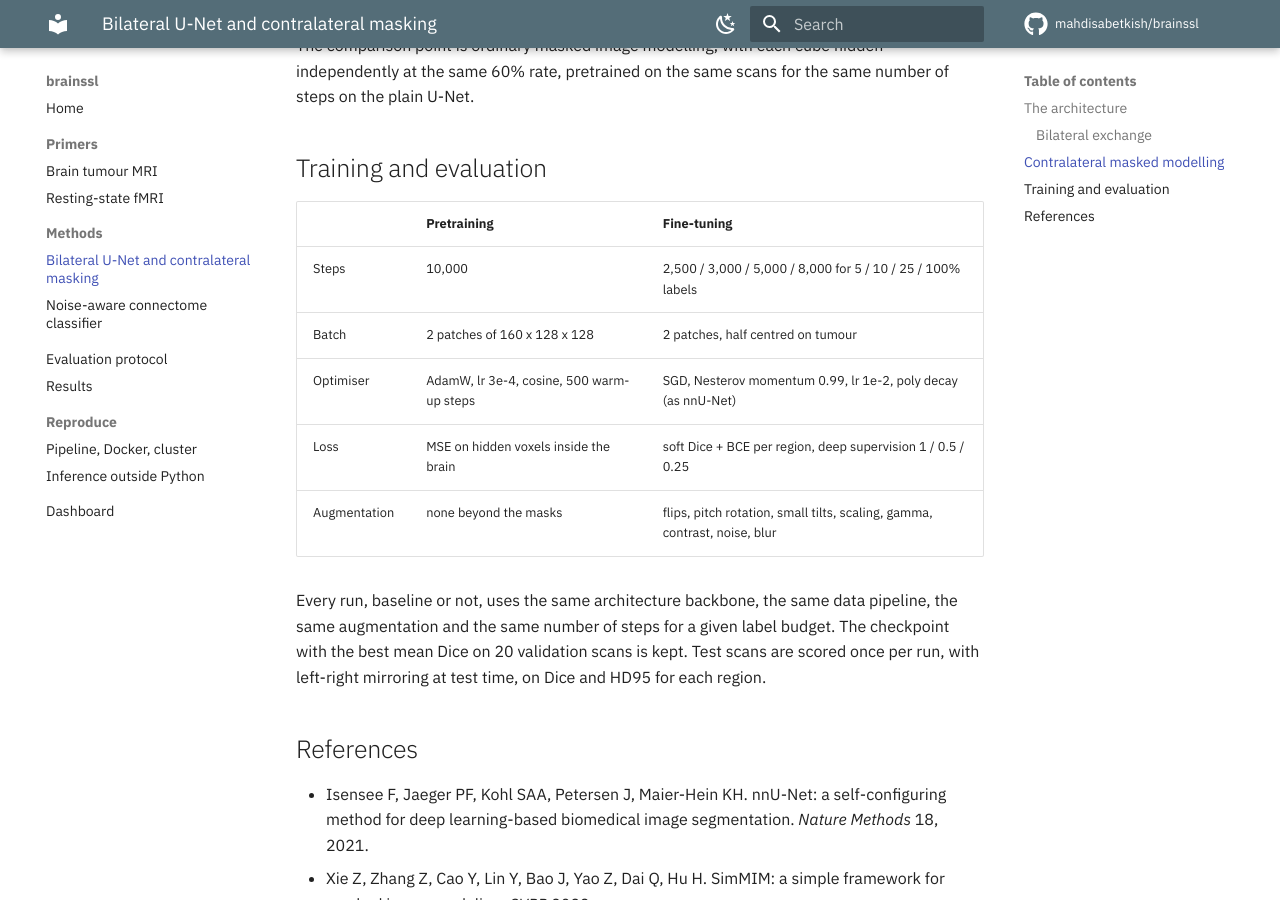
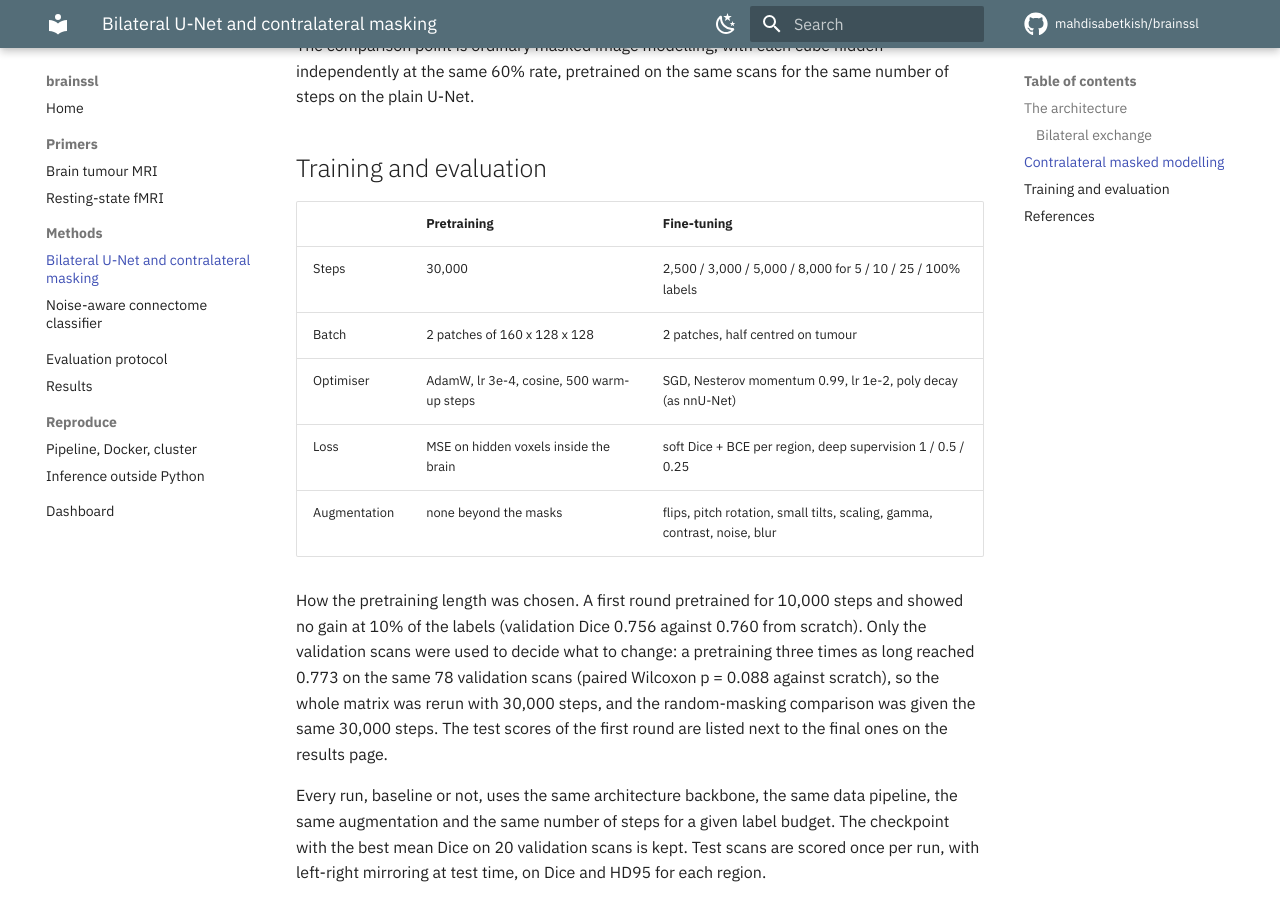
Before and after one commit to mahdisabetkish/brainssl, an MkDocs documentation site: the page built from docs/methods/smri.md, in a window 1280 px wide and 900 px high, scrolled down 2014 px. Built offline with MkDocs 1.6.1 and Material for MkDocs 9.7.7, drawn with Linux system fonts in a browser that asks for light colours; comment, search, counter and statistics services are not loaded.

Commit message:
Pretrain for 30,000 steps and rerun the label-budget matrix
The first round, with 10,000 pretraining steps, gave no gain at 10% of the
labels. A pretraining three times as long was tried on the validation scans
only (0.773 against 0.760 from scratch) and the whole matrix was rerun with
it, giving the random-masking comparison the same 30,000 steps.

```diff
--- a/docs/methods/smri.md
+++ b/docs/methods/smri.md
@@ -92,11 +92,20 @@ number of steps on the plain U-Net.
 
 | | Pretraining | Fine-tuning |
 |---|---|---|
-| Steps | 10,000 | 2,500 / 3,000 / 5,000 / 8,000 for 5 / 10 / 25 / 100% labels |
+| Steps | 30,000 | 2,500 / 3,000 / 5,000 / 8,000 for 5 / 10 / 25 / 100% labels |
 | Batch | 2 patches of 160 x 128 x 128 | 2 patches, half centred on tumour |
 | Optimiser | AdamW, lr 3e-4, cosine, 500 warm-up steps | SGD, Nesterov momentum 0.99, lr 1e-2, poly decay (as nnU-Net) |
 | Loss | MSE on hidden voxels inside the brain | soft Dice + BCE per region, deep supervision 1 / 0.5 / 0.25 |
 | Augmentation | none beyond the masks | flips, pitch rotation, small tilts, scaling, gamma, contrast, noise, blur |
+
+How the pretraining length was chosen. A first round pretrained for 10,000
+steps and showed no gain at 10% of the labels (validation Dice 0.756 against 0.760
+from scratch). Only the validation scans were used to decide what to change: a
+pretraining three times as long reached 0.773 on the same 78 validation scans
+(paired Wilcoxon p = 0.088 against scratch), so the whole matrix was rerun with
+30,000 steps, and the random-masking comparison was given the same 30,000 steps.
+The test scores of the first round are listed next to the final ones on the
+results page.
 
 Every run, baseline or not, uses the same architecture backbone, the same data
 pipeline, the same augmentation and the same number of steps for a given label
```
Also changed, not shown: 2 other files.
